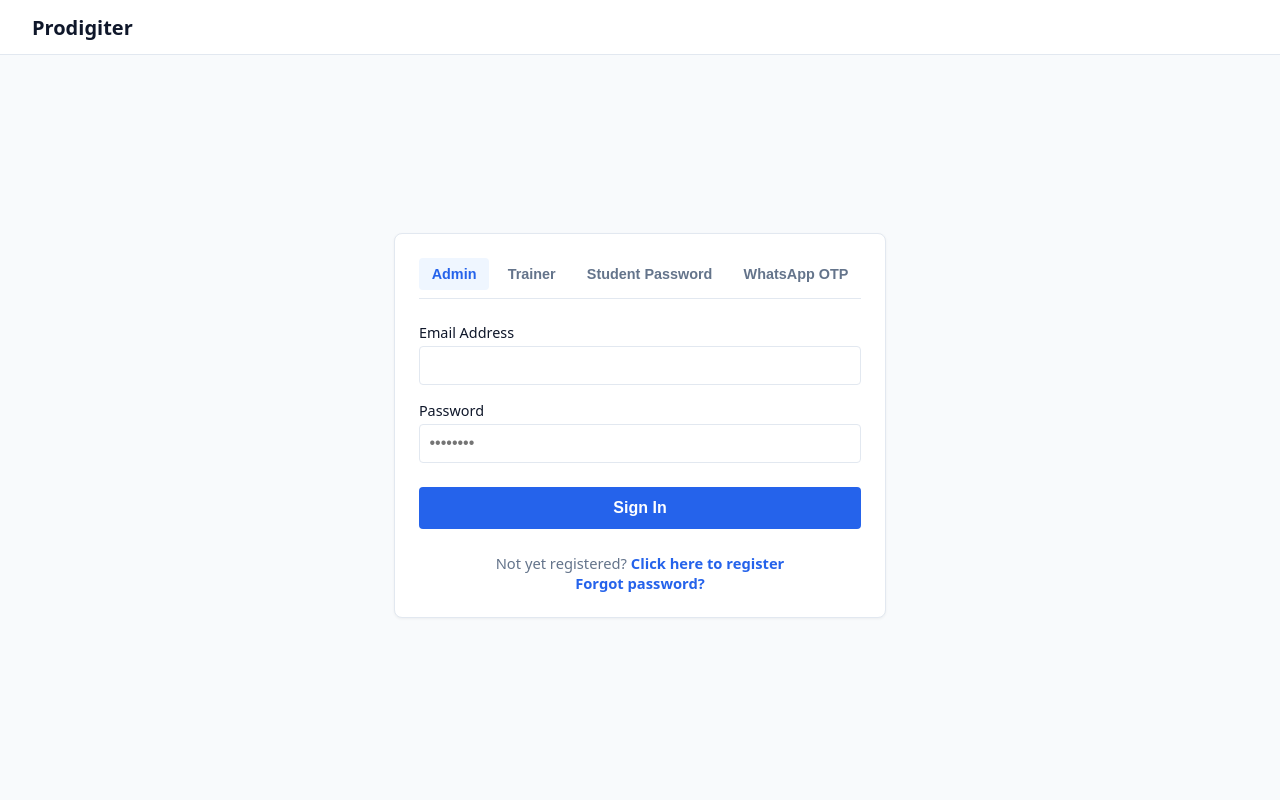
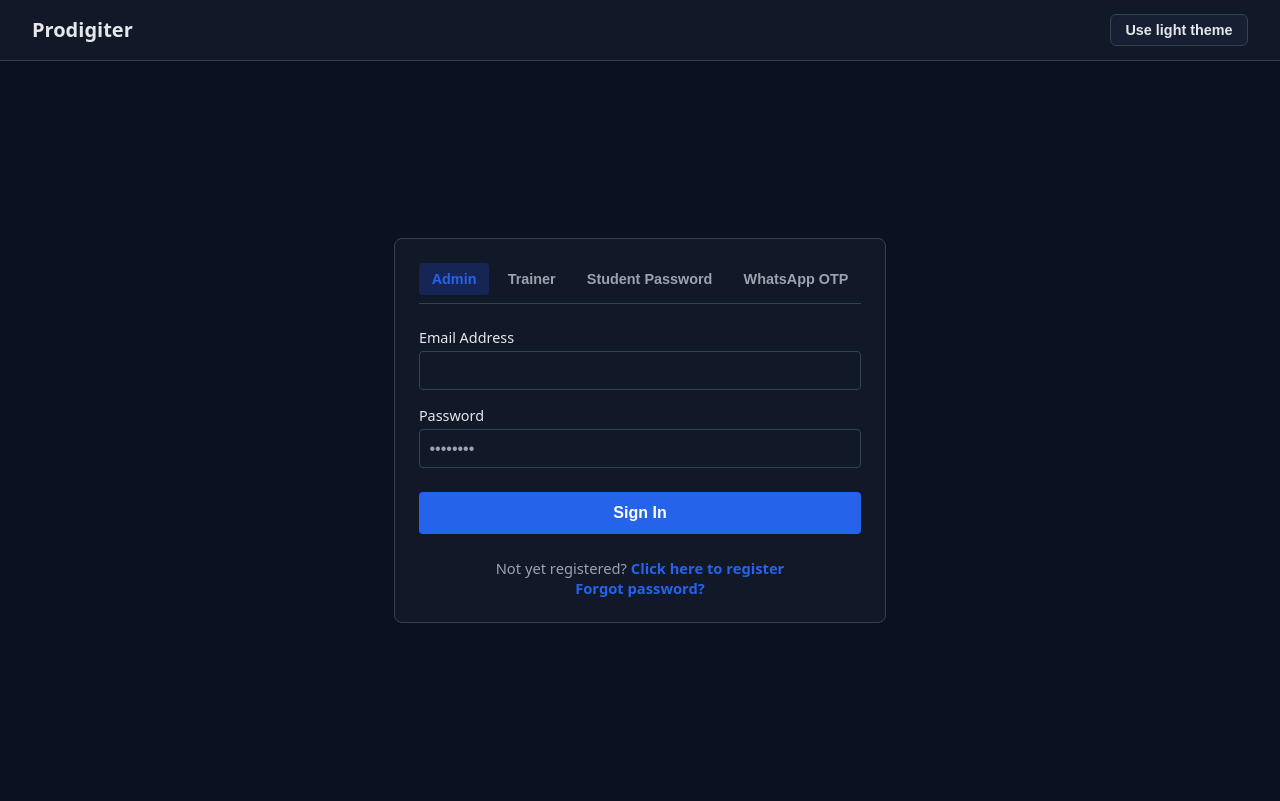
Before and after one commit to Daksh200526/Prodigiter-LMS-portal, a FastAPI app: page / in a window 1280 px wide. Before the commit the page ends 619 px from the top, so only its background shows below. Run offline with FastAPI, Linux system fonts and the light colour scheme; parts of the project's set-up code (start-up, migrations or seed data) failed here and were passed over.

Commit message:
add theme selection option

```diff
--- a/templates/index.html
+++ b/templates/index.html
@@ -4,24 +4,59 @@
   <meta charset="UTF-8">
   <meta name="viewport" content="width=device-width, initial-scale=1.0">
   <title>Prodigiter LMS Portal</title>
+  <script>
+    const savedTheme = localStorage.getItem('lms_theme');
+    document.documentElement.dataset.theme = savedTheme === 'light' ? 'light' : 'dark';
+  </script>
   <style>
     :root {
+      color-scheme: dark;
       --primary: #2563eb;
       --primary-hover: #1d4ed8;
+      --bg: #0b1120;
+      --card: #111827;
+      --surface: #1f2937;
+      --surface-muted: #172033;
+      --surface-hover: #273449;
+      --text: #e5e7eb;
+      --text-muted: #9ca3af;
+      --text-secondary: #cbd5e1;
+      --field: #111827;
+      --field-text: #f9fafb;
+      --accent-soft: #172554;
+      --link: #93c5fd;
+      --link-background: #172554;
+      --link-border: #1e3a8a;
+      --border: #374151;
+      --sidebar-w: 320px;
+    }
+    :root[data-theme="light"] {
+      color-scheme: light;
       --bg: #f8fafc;
       --card: #ffffff;
+      --surface: #ffffff;
+      --surface-muted: #f8fafc;
+      --surface-hover: #f1f5f9;
       --text: #0f172a;
+      --text-muted: #64748b;
+      --text-secondary: #475569;
+      --field: #ffffff;
+      --field-text: #0f172a;
+      --accent-soft: #eff6ff;
+      --link: #1d4ed8;
+      --link-background: #eff6ff;
+      --link-border: #bfdbfe;
       --border: #e2e8f0;
-      --sidebar-w: 320px;
     }
     body {
       margin: 0;
       font-family: system-ui, -apple-system, sans-serif;
       background: var(--bg);
       color: var(--text);
+      transition: background-color 0.2s ease, color 0.2s ease;
     }
     header {
-      background: #ffffff;
+      background: var(--card);
       border-bottom: 1px solid var(--border);
       padding: 0.85rem 2rem;
       display: flex;
@@ -37,8 +72,8 @@
       gap: 1rem;
     }
     .profile-link-btn {
-      background: #f1f5f9;
-      color: #1e293b;
+      background: var(--surface-muted);
+      color: var(--text);
       border: 1px solid var(--border);
       padding: 0.45rem 0.9rem;
       border-radius: 6px;
@@ -102,12 +137,12 @@
       padding: 0.5rem 0.8rem;
       font-weight: 600;
       cursor: pointer;
-      color: #64748b;
+      color: var(--text-muted);
       border-radius: 4px;
       font-size: 0.9rem;
     }
     .tab-btn.active {
-      background: #eff6ff;
+      background: var(--accent-soft);
       color: var(--primary);
     }
     .form-group {
@@ -119,13 +154,21 @@
       font-weight: 500;
       font-size: 0.9rem;
     }
-    input, select {
+    input, select, textarea {
       width: 100%;
       padding: 0.6rem;
       box-sizing: border-box;
       border: 1px solid var(--border);
       border-radius: 4px;
       font-size: 1rem;
+      background: var(--field);
+      color: var(--field-text);
+    }
+    input::placeholder, textarea::placeholder {
+      color: var(--text-muted);
+    }
+    button {
+      color: inherit;
     }
     button.submit-btn {
       width: 100%;
@@ -150,7 +193,7 @@
       text-align: center;
       margin-top: 1.5rem;
       font-size: 0.92rem;
-      color: #64748b;
+      color: var(--text-muted);
     }
     .bottom-switch-link a {
       color: var(--primary);
@@ -579,6 +622,36 @@
       box-sizing: border-box;
       margin: 0.5rem 0;
     }
+    :root[data-theme="dark"] [style*="background: #ffffff"],
+    :root[data-theme="dark"] [style*="background:#ffffff"],
+    :root[data-theme="dark"] [style*="background: #fff"],
+    :root[data-theme="dark"] [style*="background:#fff"] {
+      background: var(--card) !important;
+    }
+    :root[data-theme="dark"] [style*="background: #f8fafc"],
+    :root[data-theme="dark"] [style*="background:#f8fafc"],
+    :root[data-theme="dark"] [style*="background: #f1f5f9"],
+    :root[data-theme="dark"] [style*="background:#f1f5f9"] {
+      background: var(--surface-muted) !important;
+    }
+    :root[data-theme="dark"] [style*="color: #64748b"],
+    :root[data-theme="dark"] [style*="color:#64748b"],
+    :root[data-theme="dark"] [style*="color: #475569"],
+    :root[data-theme="dark"] [style*="color:#475569"] {
+      color: var(--text-muted) !important;
+    }
+    :root[data-theme="dark"] [style*="color: #1e293b"],
+    :root[data-theme="dark"] [style*="color:#1e293b"] {
+      color: var(--text) !important;
+    }
+    :root[data-theme="dark"] [style*="color:#b91c1c"],
+    :root[data-theme="dark"] [style*="color: #b91c1c"] {
+      color: #fca5a5 !important;
+    }
+    :root[data-theme="dark"] [style*="color:#b45309"],
+    :root[data-theme="dark"] [style*="color: #b45309"] {
+      color: #fbbf24 !important;
+    }
     @media (max-width: 760px) {
       .trainer-layout {
         grid-template-columns: 1fr;
@@ -620,6 +705,7 @@
 <header>
   <h2 style="margin: 0; font-size: 1.25rem;">Prodigiter</h2>
   <div class="nav-actions">
+    <button id="theme-toggle-btn" class="profile-link-btn" type="button" aria-label="Switch to light theme" onclick="toggleTheme()">Use light theme</button>
     <button id="profile-btn" class="profile-link-btn hidden" onclick="openProfileModal()">My Profile</button>
     <button id="logout-btn" class="logout-btn hidden" onclick="handleLogout()">Logout</button>
   </div>
@@ -1220,6 +1306,7 @@
   }
 
   window.addEventListener('DOMContentLoaded', () => {
+    updateThemeToggle();
     switchLoginRole('admin');
     setTimeout(hardClearInputs, 50);
     setTimeout(hardClearInputs, 200);
@@ -1453,9 +1540,26 @@
   }
 
   function handleLogout() {
-    localStorage.clear();
+    localStorage.removeItem('jwt_token');
+    localStorage.removeItem('user_role');
     sessionStorage.clear();
     location.reload();
+  }
+
+  function updateThemeToggle() {
+    const theme = document.documentElement.dataset.theme;
+    const nextTheme = theme === 'dark' ? 'light' : 'dark';
+    const button = document.getElementById('theme-toggle-btn');
+    button.textContent = `Use ${nextTheme} theme`;
+    button.setAttribute('aria-label', `Switch to ${nextTheme} theme`);
+    button.setAttribute('aria-pressed', String(theme === 'light'));
+  }
+
+  function toggleTheme() {
+    const nextTheme = document.documentElement.dataset.theme === 'dark' ? 'light' : 'dark';
+    document.documentElement.dataset.theme = nextTheme;
+    localStorage.setItem('lms_theme', nextTheme);
+    updateThemeToggle();
   }
 
   async function openProfileModal() {
```
Also changed, not shown: other parts of templates/index.html (+42 -30 lines).
